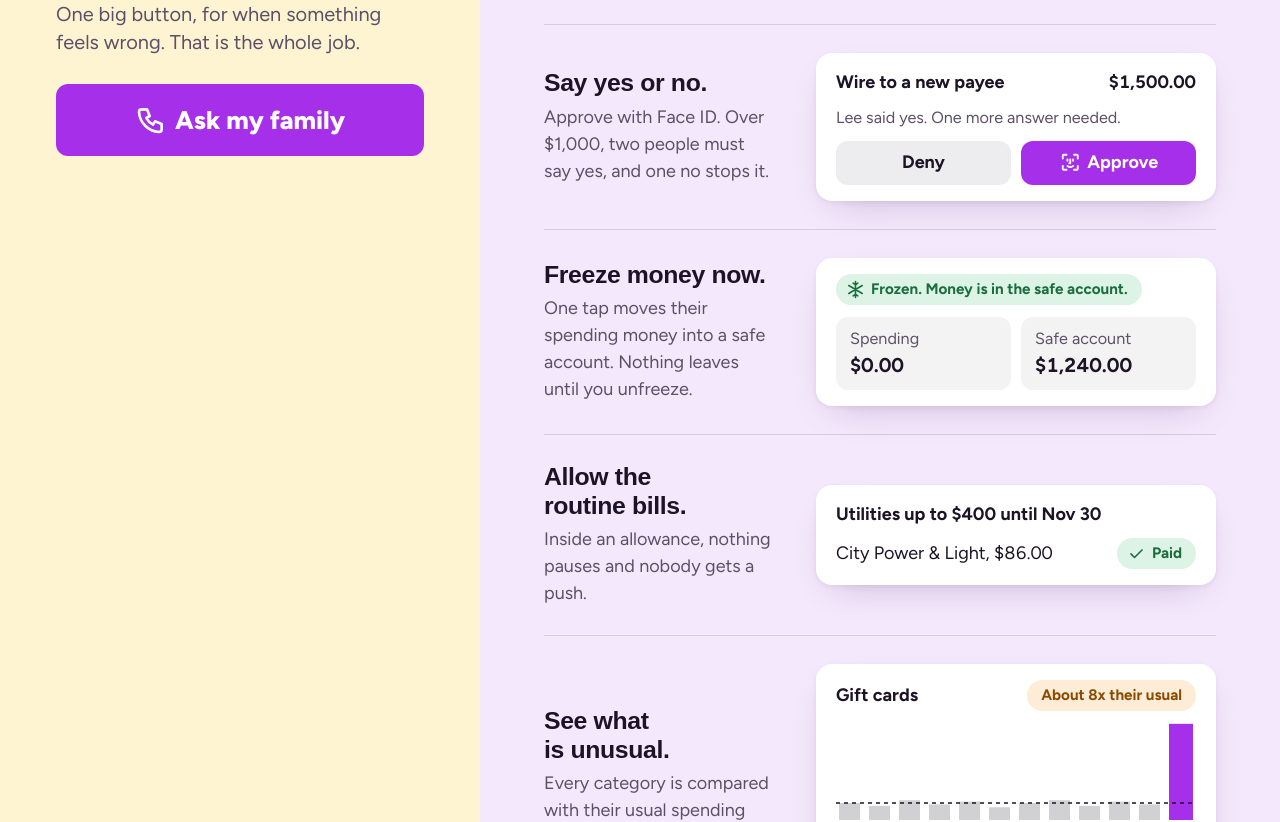
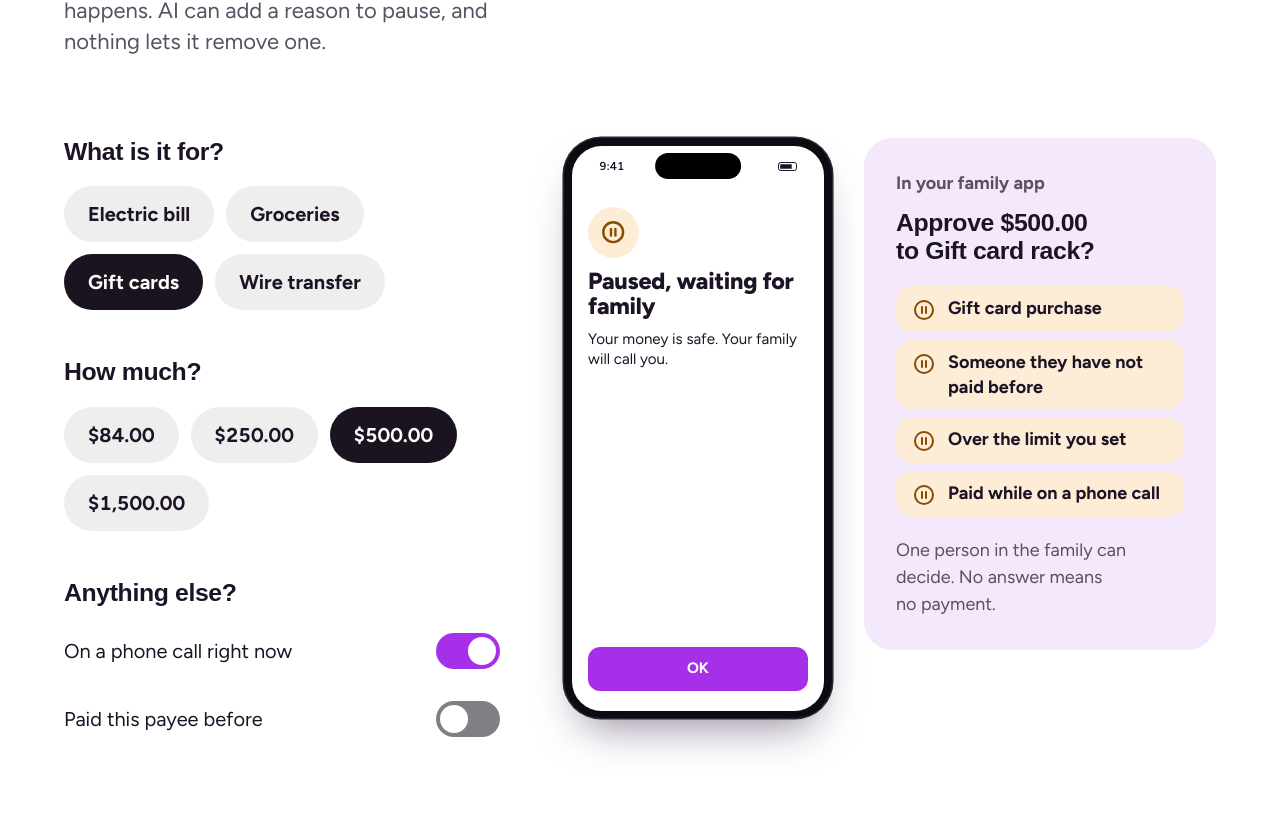
Before and after one commit to builtbyd3v/checkwithus, a Next.js app in the folder web/: page / in a window 1280 px wide. Shown: the part 3466-4288 px from the top of the page. Built offline with nearby package versions, Linux system fonts and the light colour scheme; a web font is replaced by a local one.

Commit message:
Landing: bring back Try a payment (the real decideHold rules in the browser), restyled for direction 1

```diff
--- /dev/null
+++ b/web/app/_landing/tryout.tsx
@@ -0,0 +1,140 @@
+'use client';
+
+import { useState, type ReactNode } from 'react';
+import type { Category, PayeeKind } from '@/lib/categories';
+import { formatCents, toCents } from '@/lib/money';
+import { DEFAULT_HOLD_OVER_CENTS, HOLD_REASON_LABELS, decideHold } from '@/lib/rules';
+import { Icon, PausedScreen, SafeScreen } from './screens';
+import { display, h3 } from './ui';
+
+// The same section rhythm as the rest of the landing page (app/page.tsx).
+const wrap = 'mx-auto w-full max-w-[90rem] px-4 sm:px-8 lg:px-16';
+const band = 'py-20 lg:py-28';
+const h2 = `${display} text-[clamp(2rem,1rem+3.2vw,3.75rem)]`;
+const lead = 'text-[clamp(1.125rem,1rem+0.5vw,1.375rem)] leading-[1.4] text-pretty';
+const body = 'text-[1.0625rem] leading-[1.5] sm:text-lg text-pretty';
+
+// The live thing: the visitor builds a payment and the app's real rules (lib/rules.ts) decide it.
+// ponytail: no spending baseline and no Guard score here, so "unusual spending" and "scam check" never fire in the demo.
+
+type Kind = { id: string; label: string; payee: string; category: Category; payeeKind: PayeeKind };
+
+const KINDS: Kind[] = [
+  { id: 'electric', label: 'Electric bill', payee: 'City Electric', category: 'utilities', payeeKind: 'biller' },
+  { id: 'groceries', label: 'Groceries', payee: 'Corner Market', category: 'groceries', payeeKind: 'merchant' },
+  { id: 'gift', label: 'Gift cards', payee: 'Gift card rack', category: 'gift_cards', payeeKind: 'merchant' },
+  { id: 'wire', label: 'Wire transfer', payee: 'A caller named Officer Reed', category: 'wire_transfer', payeeKind: 'person' },
+];
+const AMOUNTS = [8_400, 25_000, 50_000, 150_000];
+// ponytail: mirrors the default of circles.two_approvals_over_cents (db/migrations/011); families can change it.
+const TWO_APPROVALS_OVER = 100_000;
+
+type ChoiceProps = { name: string; checked: boolean; onChange: () => void; children: ReactNode };
+
+// The input is visually hidden, so its label carries the brand focus ring.
+const ring = 'has-focus-visible:outline-3 has-focus-visible:outline-offset-3 has-focus-visible:outline-action';
+
+function Choice({ name, checked, onChange, children }: ChoiceProps) {
+  return (
+    <label className={`flex min-h-14 cursor-pointer items-center rounded-full bg-foreground/7 px-6 text-xl font-bold transition-[background-color,color,scale] duration-200 ease-out-soft select-none hover:bg-action/12 active:scale-[0.97] active:duration-100 has-checked:bg-foreground has-checked:text-background motion-reduce:transition-colors ${ring}`}>
+      <input type="radio" name={name} checked={checked} onChange={onChange} className="sr-only" />
+      {children}
+    </label>
+  );
+}
+
+type ToggleProps = { checked: boolean; onChange: (v: boolean) => void; children: ReactNode };
+
+function Toggle({ checked, onChange, children }: ToggleProps) {
+  return (
+    <label className={`flex min-h-16 cursor-pointer items-center justify-between gap-4 rounded-full text-xl select-none ${ring}`}>
+      {children}
+      <input type="checkbox" role="switch" checked={checked} onChange={(e) => onChange(e.target.checked)} className="sr-only" />
+      {/* Both track colours keep 3:1 or more against the page. */}
+      <span aria-hidden="true" className={`flex h-9 w-16 shrink-0 items-center rounded-full p-1 transition-colors duration-200 ease-out-soft ${checked ? 'bg-action' : 'bg-foreground/55'}`}>
+        <span className={`size-7 rounded-full bg-white transition-transform duration-200 ease-out-soft motion-reduce:transition-none ${checked ? 'translate-x-7' : ''}`} />
+      </span>
+    </label>
+  );
+}
+
+const legend = h3;
+
+export function Tryout() {
+  const [kindId, setKindId] = useState('gift');
+  const [amount, setAmount] = useState(50_000);
+  const [onCall, setOnCall] = useState(true);
+  const [known, setKnown] = useState(false);
+
+  const kind = KINDS.find((k) => k.id === kindId) ?? KINDS[0]!;
+  const decision = decideHold({
+    payment: { amountCents: toCents(amount), category: kind.category, payeeKind: kind.payeeKind, payeeKnown: known, onCall },
+    holdOverCents: DEFAULT_HOLD_OVER_CENTS,
+    baseline: null,
+    guard: null,
+  });
+  const reasons = decision.action === 'hold' ? decision.reasons.map((r) => HOLD_REASON_LABELS[r]) : [];
+  const held = reasons.length > 0;
+  const money = formatCents(toCents(amount));
+
+  return (
+    <section id="try" aria-labelledby="try-heading" className={`${wrap} ${band} scroll-mt-4`}>
+      <h2 id="try-heading" data-reveal className={h2}>Try a payment.</h2>
+      <p data-reveal className={`mt-6 max-w-[34ch] text-muted delay-75 ${lead}`}>
+        The same rules the app runs decide what happens. AI can add a reason to pause, and nothing lets it remove one.
+      </p>
+      <div className="mt-14 grid gap-14 lg:mt-20 lg:grid-cols-[minmax(0,1fr)_auto] lg:gap-16">
+        <div data-reveal className="max-w-[36rem] space-y-12">
+          <fieldset>
+            <legend className={legend}>What is it for?</legend>
+            <div className="mt-5 flex flex-wrap gap-3">
+              {KINDS.map((k) => (
+                <Choice key={k.id} name="kind" checked={k.id === kindId} onChange={() => setKindId(k.id)}>{k.label}</Choice>
+              ))}
+            </div>
+          </fieldset>
+          <fieldset>
+            <legend className={legend}>How much?</legend>
+            <div className="mt-5 flex flex-wrap gap-3 tabular-nums">
+              {AMOUNTS.map((a) => (
+                <Choice key={a} name="amount" checked={a === amount} onChange={() => setAmount(a)}>{formatCents(toCents(a))}</Choice>
+              ))}
+            </div>
+          </fieldset>
+          <fieldset>
+            <legend className={legend}>Anything else?</legend>
+            <div className="mt-3 max-w-[28rem] space-y-1">
+              <Toggle checked={onCall} onChange={setOnCall}>On a phone call right now</Toggle>
+              <Toggle checked={known} onChange={setKnown}>Paid this payee before</Toggle>
+            </div>
+          </fieldset>
+        </div>
+
+        <div data-reveal className="flex flex-col items-center gap-8 delay-100 sm:flex-row sm:items-start lg:flex-col lg:items-stretch xl:flex-row xl:items-start">
+          {held ? <PausedScreen className="self-center text-[10px] sm:text-[11px] lg:self-auto" /> : <SafeScreen className="self-center text-[10px] sm:text-[11px] lg:self-auto" />}
+          <div className={`w-full max-w-[24rem] rounded-[1.75rem] xl:max-w-[22rem] bg-lane-family p-7 sm:p-8 ${body}`}>
+            <p className="font-bold text-muted">In your family app</p>
+            <div aria-live="polite">
+              {held ? (
+                <>
+                  <p className={`mt-3 ${h3}`}>Approve <span className="tabular-nums">{money}</span> to {kind.payee}?</p>
+                  <ul className="mt-5 grid gap-2">
+                    {reasons.map((r) => (
+                      <li key={r} className="flex items-start gap-3 rounded-2xl bg-pause-field px-4 py-2.5 leading-snug font-bold"><Icon name="pause" className="mt-0.5 size-6 text-pause" />{r}</li>
+                    ))}
+                  </ul>
+                  <p className="mt-5 text-muted">{amount > TWO_APPROVALS_OVER ? 'Over $1,000, two people must say yes. One no stops it.' : 'One person in the family can decide.'} No answer means no payment.</p>
+                </>
+              ) : (
+                <>
+                  <p className={`mt-3 ${h3}`}>Nothing to approve. It paid.</p>
+                  <p className="mt-4 text-muted">No rule fired, so nothing waits for you. It shows in their spending history.</p>
+                </>
+              )}
+            </div>
+          </div>
+        </div>
+      </div>
+    </section>
+  );
+}
--- a/web/app/page.tsx
+++ b/web/app/page.tsx
@@ -4,6 +4,7 @@ import Link from 'next/link';
 import type { ReactNode } from 'react';
 import type { HoldReason } from '@/lib/rules';
 import { Reveal } from './_landing/reveal';
+import { Tryout } from './_landing/tryout';
 import { ApproveScreen, Icon, NothingWaitingScreen, PausedScreen, SafeScreen, type IconName } from './_landing/screens';
 import { card, display, h3, navLink, nudge, pill, primary, split, sunButton, textLink } from './_landing/ui';
 
@@ -277,6 +278,8 @@ export default function Home() {
           </ol>
         </section>
 
+        <Tryout />
+
         <section aria-label="Controls" className="grid lg:grid-cols-[minmax(0,30rem)_1fr]">
           <div className={`bg-lane-them ${pad} py-20 lg:px-14 lg:py-28`}>
             <h2 data-reveal className={`${display} text-[clamp(2rem,1.2rem+2.4vw,3.25rem)]`}>Their side stays this simple.</h2>
```
